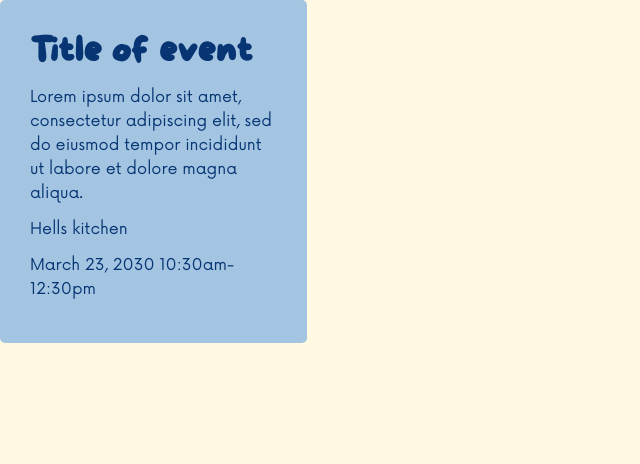
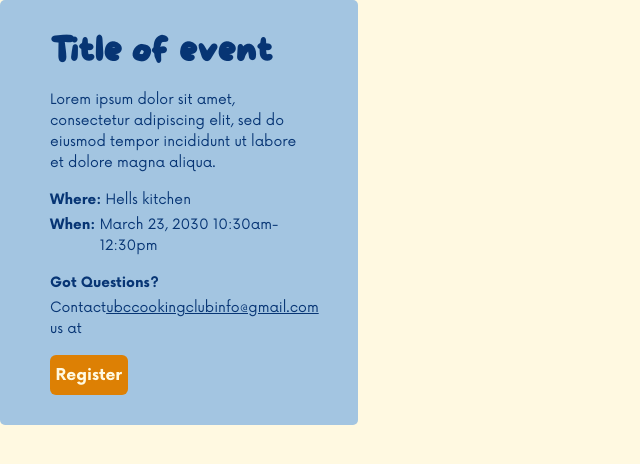
Before and after one commit to ubc-cooking/cooking-club-ubc, a Next.js app: page / in a window 1280 px wide. Shown: the top 464 px of the page, without its empty margins (0-640 px from the left). Built offline with nearby package versions, Linux system fonts and the light colour scheme.

Commit message:
feat: added more to the text part of the UpcomingEvent component

```diff
--- a/src/components/UpcomingEvent/UpcomingEventInfo.tsx
+++ b/src/components/UpcomingEvent/UpcomingEventInfo.tsx
@@ -1,4 +1,6 @@
-import { Box, Heading, Flex, Text } from "@chakra-ui/react"
+"use client";
+
+import { Box, Heading, Flex, Text, Button } from "@chakra-ui/react"
 
 export function UpcomingEventInfo({
     title = "Title of event",
@@ -6,23 +8,38 @@ export function UpcomingEventInfo({
     where = "Hells kitchen",
     when = "March 23, 2030 10:30am-12:30pm"}) {
 
-    const textMargin = 3
-
+    const textMargin = 4
+    const fontSizeBody = 14
+    const handleSubmit = () => {
+        // link to google form
+    }
 
     return (
-        <Flex backgroundColor='accent' width="24%" borderRadius='5px' padding='30px' flexDirection='column'>
+        <Flex backgroundColor='accent' width="28%" borderRadius='5px' padding='30px 50px' flexDirection='column'>
             <Heading marginBottom={textMargin}>
                 {title}
             </Heading>
-            <Text marginBottom={textMargin}>
+            <Text marginBottom={textMargin} fontSize={fontSizeBody}>
                 {body}
             </Text>
-            <Text marginBottom={textMargin}>
-                {where}
+            <Flex marginBottom={1} flexDirection='row'>
+                <Text as='b' fontSize={fontSizeBody}>Where:&nbsp;</Text>
+                <Text fontSize={fontSizeBody}>{where}</Text>
+            </Flex>
+            <Flex marginBottom={textMargin} flexDirection='row'>
+                <Text as='b' fontSize={fontSizeBody}>When:&nbsp;</Text>
+                <Text fontSize={fontSizeBody}>{when}</Text>
+            </Flex>
+            <Text marginBottom={1} as='b' fontSize={fontSizeBody}>
+                Got Questions?
             </Text>
-            <Text marginBottom={textMargin}>
-                {when}
-            </Text>
+            <Flex marginBottom={textMargin} flexDirection='row'>
+                <Text fontSize={fontSizeBody}>Contact us at&nbsp;</Text>
+                <Text as='u' fontSize={fontSizeBody}>ubccookingclubinfo@gmail.com</Text>
+            </Flex>
+            <Button onSubmit={handleSubmit} width='30%' backgroundColor='secondary' color='background'>
+                Register
+            </Button>
         </Flex>
     )
 }
```
